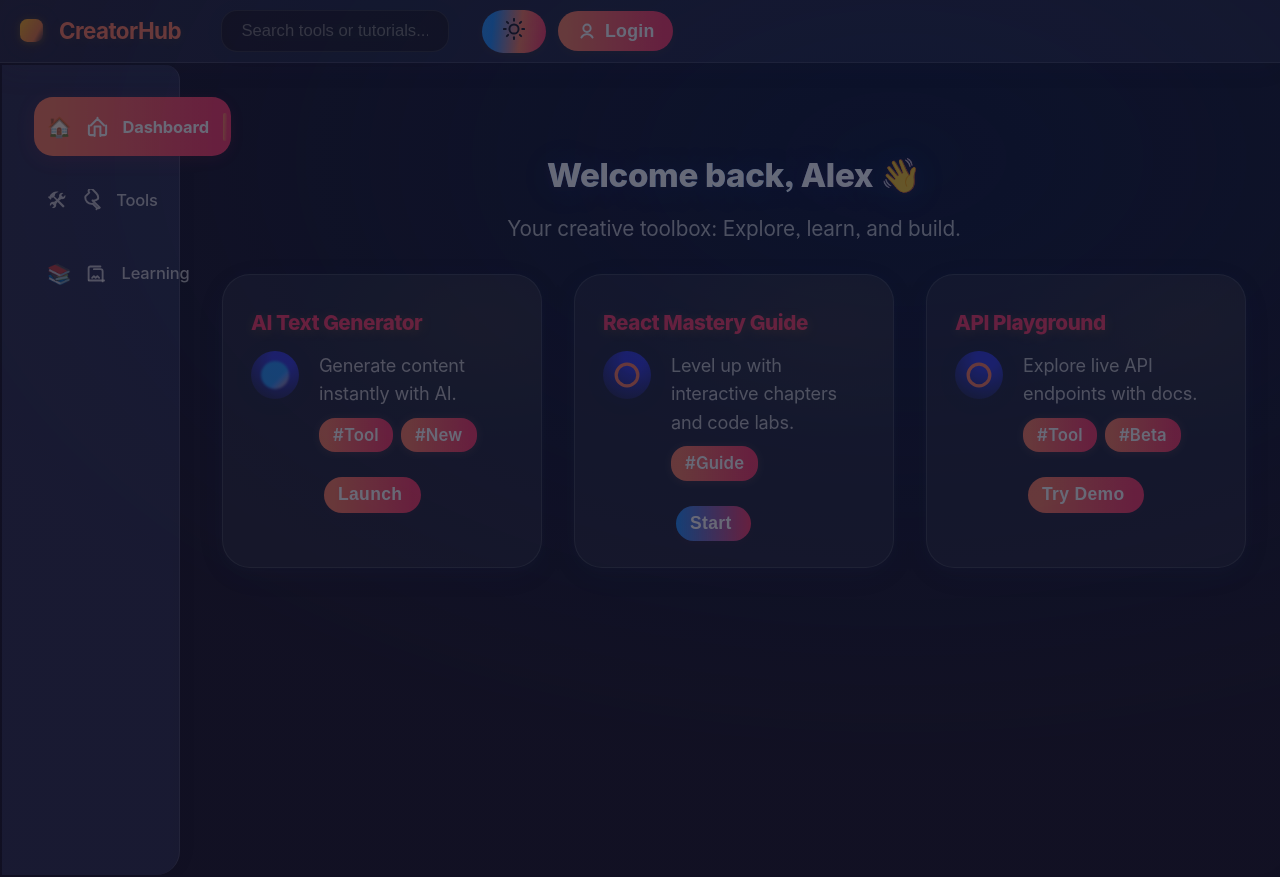
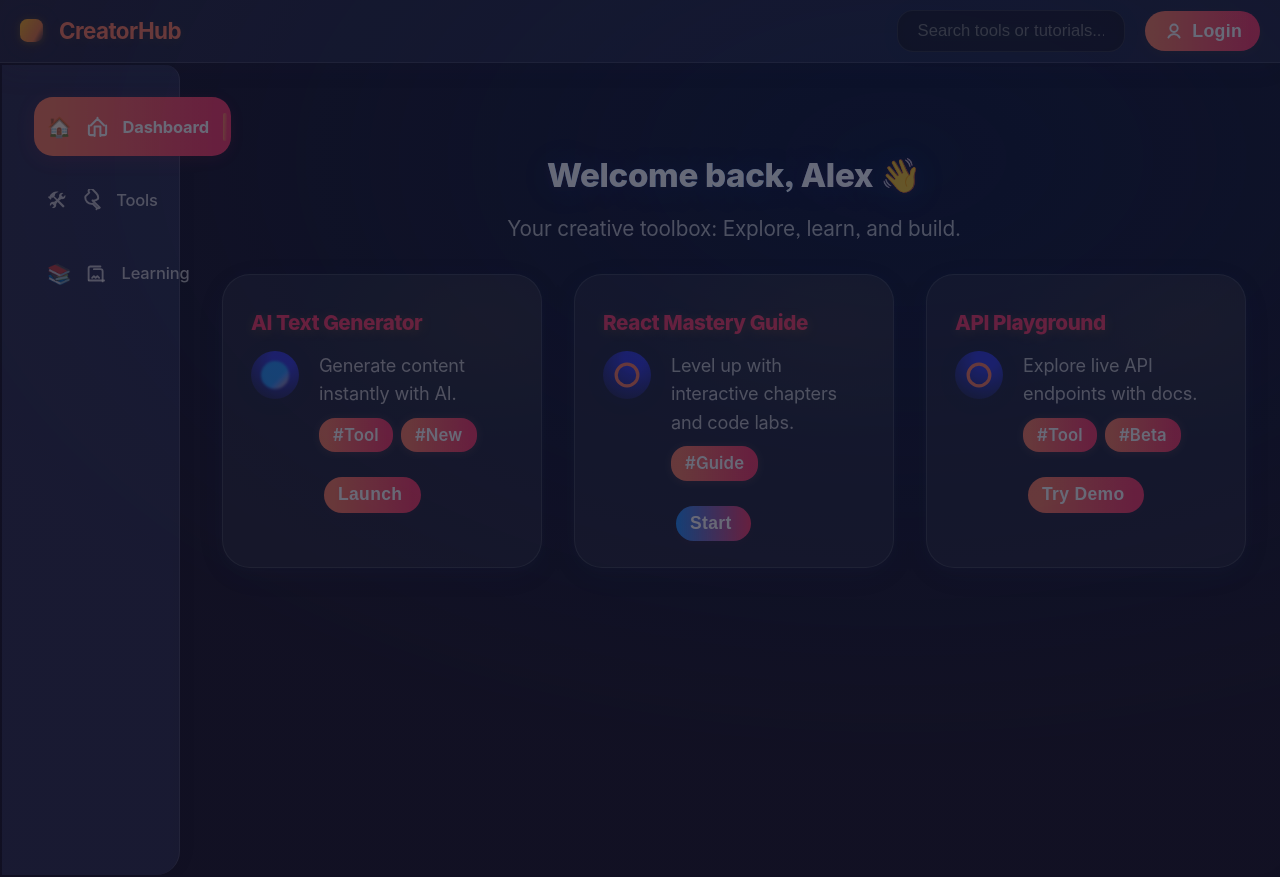
Before and after one commit to Workflow-Manager-admin/creatorhub-59567-1346ea53, a React (Create React App) app in the folder creatorhub_frontend/: page / in a window 1280 px wide. Built offline with nearby package versions, Linux system fonts and the light colour scheme; the HTML template or start-up script is replaced by a standard one.

Commit message:
CheckPoint

```diff
--- a/creatorhub_frontend/src/components/Topbar.js
+++ b/creatorhub_frontend/src/components/Topbar.js
@@ -1,22 +1,26 @@
 import React from "react";
-import useDarkMode from "../hooks/useDarkMode";
 
 /**
  * PUBLIC_INTERFACE
- * Topbar - Modern blurred navbar with quick actions, sidebar toggle, theme toggle, and avatar.
+ * Topbar - Modern blurred navbar with sidebar toggle, logo, search, and right-aligned login button.
  */
 function Topbar({ sidebarCollapsed, setSidebarCollapsed }) {
-  const [dark, toggleDark] = useDarkMode();
-
   return (
-    <header className="ch-topbar" style={{
+    <header
+      className="ch-topbar"
+      style={{
         position: "fixed",
         top: 0,
         width: "100vw",
         zIndex: 120,
         backdropFilter: "blur(18px) saturate(145%)",
         background: "rgba(46, 51, 84, 0.56)",
-    }}>
+        display: "flex",
+        alignItems: "center",
+        justifyContent: "flex-start",
+        gap: "1.34rem",
+      }}
+    >
       {/* Collapse sidebar button (hidden on mobile, Desktop only) */}
       <button
         className="ch-sidebar-toggle"
@@ -31,69 +35,92 @@ function Topbar({ sidebarCollapsed, setSidebarCollapsed }) {
           fontWeight: 700,
           fontSize: "1.13em",
           boxShadow: "0 2px 10px #e87a4130",
-          transition: "filter .15s"
+          transition: "filter .15s",
         }}
-        onClick={() => setSidebarCollapsed(v => !v)}
+        onClick={() => setSidebarCollapsed((v) => !v)}
         tabIndex={0}
         type="button"
       >
         {/* Lucide PanelLeft Icon */}
         <span style={{ display: "inline-flex", alignItems: "center" }}>
           {sidebarCollapsed ? (
-            <svg width={23} height={23} viewBox="0 0 24 24" fill="none" stroke="currentColor" strokeWidth="2.1" strokeLinecap="round" strokeLinejoin="round"><rect x="3" y="3" width="18" height="18" rx="3"/><line x1="9" y1="3" x2="9" y2="21"/></svg>
+            <svg
+              width={23}
+              height={23}
+              viewBox="0 0 24 24"
+              fill="none"
+              stroke="currentColor"
+              strokeWidth="2.1"
+              strokeLinecap="round"
+              strokeLinejoin="round"
+            >
+              <rect x="3" y="3" width="18" height="18" rx="3" />
+              <line x1="9" y1="3" x2="9" y2="21" />
+            </svg>
           ) : (
-            <svg width={23} height={23} viewBox="0 0 24 24" fill="none" stroke="currentColor" strokeWidth="2.15" strokeLinecap="round" strokeLinejoin="round"><rect x="3" y="3" width="18" height="18" rx="3"/><line x1="6" y1="3" x2="6" y2="21"/></svg>
+            <svg
+              width={23}
+              height={23}
+              viewBox="0 0 24 24"
+              fill="none"
+              stroke="currentColor"
+              strokeWidth="2.15"
+              strokeLinecap="round"
+              strokeLinejoin="round"
+            >
+              <rect x="3" y="3" width="18" height="18" rx="3" />
+              <line x1="6" y1="3" x2="6" y2="21" />
+            </svg>
           )}
         </span>
       </button>
       <div className="ch-logo">CreatorHub</div>
+      <div style={{ flex: 1 }} />
+      {/* Right area: search and login */}
+      <div
+        style={{
+          display: "flex",
+          alignItems: "center",
+          gap: "1.1rem",
+          marginLeft: "auto",
+        }}
+      >
         <input
           className="ch-search"
           type="text"
           placeholder="Search tools or tutorials..."
-        style={{ margin: "0 12px 0 18px" }}
+          style={{ margin: "0 0.2rem 0 0", minWidth: 175 }}
         />
-      <div style={{ display: "flex", alignItems: "center", gap: "0.75rem" }}>
-        {/* Theme toggle */}
-        <button
-          className="ch-dark-toggle"
-          aria-label="Toggle dark mode"
-          style={{
-            border: "none",
-            borderRadius: "99px",
-            padding: "8px 13px",
-            fontWeight: 700,
-            fontSize: "1.04em",
-            background: "var(--icon-btn-gradient, var(--accent-gradient))",
-            color: "#191c27",
-            cursor: "pointer"
-          }}
-          onClick={toggleDark}
-        >
-          {/* Lucide Sun/Moon */}
-          <span style={{ display: "inline-flex", alignItems: "center" }}>
-            {dark ? (
-              // Sun
-              <svg width={22} height={22} viewBox="0 0 24 24" fill="none" stroke="currentColor" strokeWidth="2.14" strokeLinecap="round" strokeLinejoin="round"><circle cx="12" cy="12" r="5"/><path d="M12 1v2"/><path d="M12 21v2"/><path d="M4.22 4.22l1.42 1.42"/><path d="M18.36 18.36l1.42 1.42"/><path d="M1 12h2"/><path d="M21 12h2"/><path d="M4.22 19.78l1.42-1.42"/><path d="M18.36 5.64l1.42-1.42"/></svg>
-            ) : (
-              // Moon
-              <svg width={22} height={22} viewBox="0 0 24 24" fill="none" stroke="currentColor" strokeWidth="2.12" strokeLinecap="round" strokeLinejoin="round"><path d="M12 3a9 9 0 0 0 7.9 13.1c.17-1.05.03-2.17-.31-3.21C19 10 16 6 12 3Z"/></svg>
-            )}
-          </span>
-        </button>
-        {/* Avatar or Login */}
         <button
           className="ch-login-btn"
           style={{
             display: "flex",
             alignItems: "center",
             fontWeight: 700,
-            gap: 7
+            gap: 7,
           }}
         >
           {/* Heroicons User Icon */}
-          <span style={{ display: "flex", alignItems: "center", fontSize: "1.06em" }}>
-            <svg width={22} height={22} viewBox="0 0 24 24" fill="none" stroke="currentColor" strokeWidth="2.12" strokeLinecap="round" strokeLinejoin="round"><circle cx="12" cy="9" r="4"/><path d="M5.9 19a7 7 0 0112.2 0"/></svg>
+          <span
+            style={{
+              display: "flex",
+              alignItems: "center",
+              fontSize: "1.06em",
+            }}
+          >
+            <svg
+              width={22}
+              height={22}
+              viewBox="0 0 24 24"
+              fill="none"
+              stroke="currentColor"
+              strokeWidth="2.12"
+              strokeLinecap="round"
+              strokeLinejoin="round"
+            >
+              <circle cx="12" cy="9" r="4" />
+              <path d="M5.9 19a7 7 0 0112.2 0" />
+            </svg>
           </span>
           <span>Login</span>
         </button>
```
Lines whose indentation alone changed are shown as unchanged.
